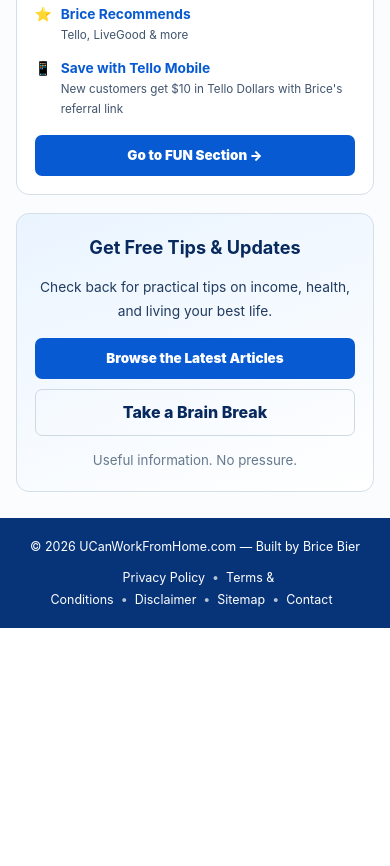
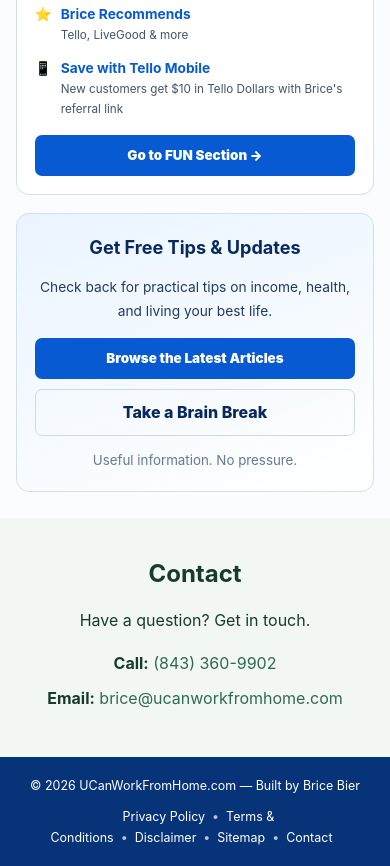
Before and after one commit to BriceKBier/Livegood-Affiliate, a plain HTML site: page index.html in a window 390 px wide. Shown: the part 4823-5689 px from the top of the page. Before the commit the page ends 5451 px from the top, so only its background shows below. Drawn offline with Linux system fonts and the light colour scheme.

Commit message:
Fix homepage Contact navigation with real phone and email section

```diff
--- a/index.html
+++ b/index.html
@@ -100,7 +100,13 @@
 </div></section>
 </main>
 
-<footer class="v58-footer" id="contact"><div class="container v58-footer-row">
+<section id="contact" aria-labelledby="contact-title" style="padding:36px 20px;text-align:center;background:#f3f7f4;color:#173b2d">
+<h2 id="contact-title" style="margin:0 0 12px">Contact</h2>
+<p style="margin:0 0 16px">Have a question? Get in touch.</p>
+<p style="margin:8px 0"><strong>Call:</strong> <a href="tel:+18433609902">(843) 360-9902</a></p>
+<p style="margin:8px 0"><strong>Email:</strong> <a href="mailto:brice@ucanworkfromhome.com">brice@ucanworkfromhome.com</a></p>
+</section>
+<footer class="v58-footer"><div class="container v58-footer-row">
 <div>© 2026 UCanWorkFromHome.com — Built by Brice Bier</div>
 <div><a href="privacy.html">Privacy Policy</a><span>•</span><a href="terms.html">Terms & Conditions</a><span>•</span><a href="medical-disclaimer.html">Disclaimer</a><span>•</span><a href="sitemap.xml">Sitemap</a><span>•</span><a href="about.html">Contact</a></div>
 </div></footer>
```
